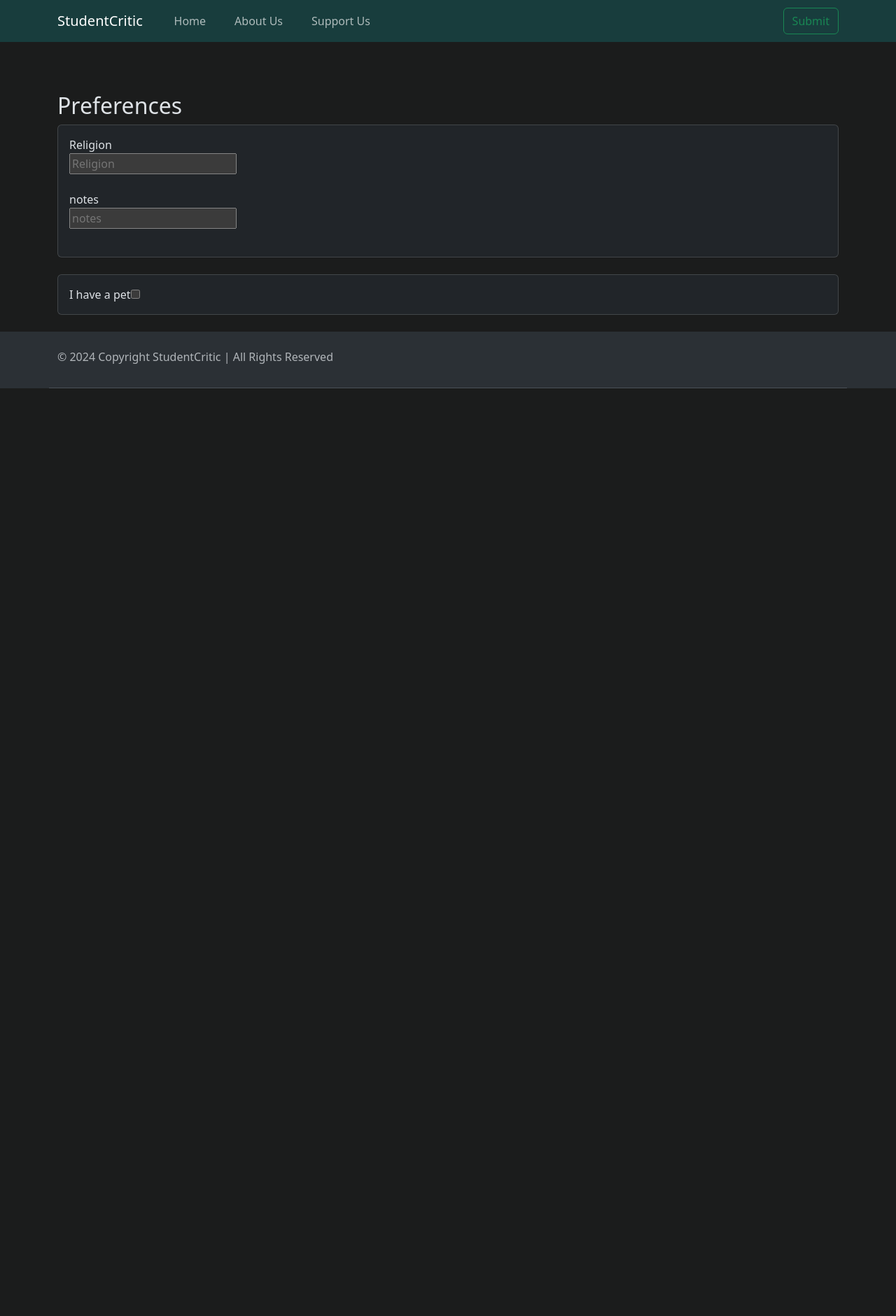
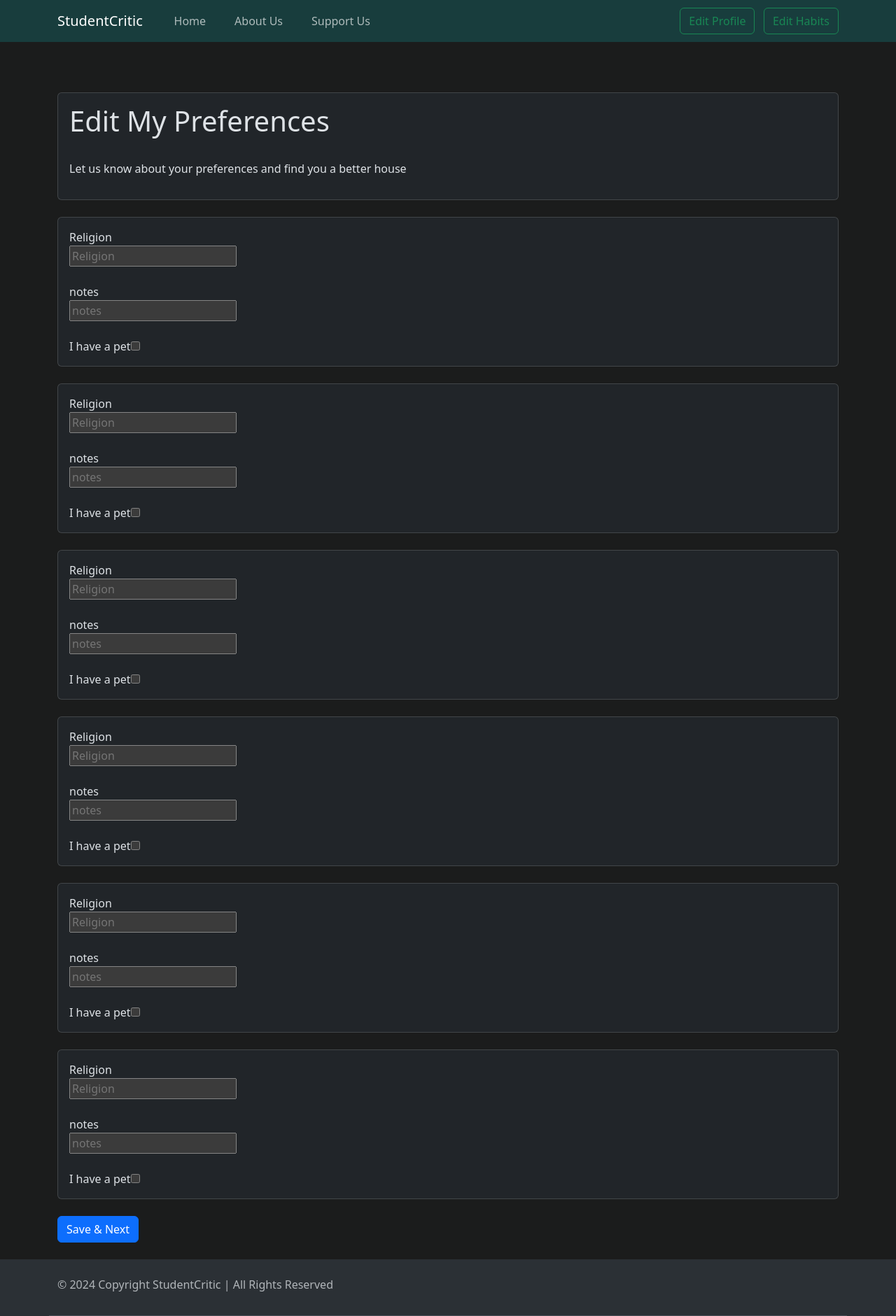
Before and after one commit to shara111/Housing-Hackathon, a Next.js app: page /preferences in a window 1280 px wide. Shown: the whole page at 70% size. Before the commit the page ends 800 px from the top, so only its background shows below. Built offline with nearby package versions, Linux system fonts and the light colour scheme.

Commit message:
Update Profile and Prefernces

```diff
--- a/components/Footer.js
+++ b/components/Footer.js
@@ -3,27 +3,27 @@ import { FontAwesomeIcon } from "@fortawesome/react-fontawesome";
 export default function Footer() {
   return (
     <>
-      <footer class="text-center text-lg-start bg-body-tertiary text-muted">
-        <section class="d-flex justify-content-center justify-content-lg-between pt-4 pb-3 border-bottom container">
-          <div class="me-5 d-none d-lg-block">
+      <footer className="text-center text-lg-start bg-body-tertiary text-muted">
+        <section className="d-flex justify-content-center justify-content-lg-between pt-4 pb-3 border-bottom container">
+          <div className="me-5 d-none d-lg-block">
             <p>&copy; 2024 Copyright StudentCritic | All Rights Reserved</p>
           </div>
           <div>
-            <a href="" class="me-4 text-reset"></a>
-            <a href="" class="me-4 text-reset">
-              <i class="fab fa-twitter"></i>
+            <a href="" className="me-4 text-reset"></a>
+            <a href="" className="me-4 text-reset">
+              <i className="fab fa-twitter"></i>
             </a>
-            <a href="" class="me-4 text-reset">
-              <i class="fab fa-google"></i>
+            <a href="" className="me-4 text-reset">
+              <i className="fab fa-google"></i>
             </a>
-            <a href="" class="me-4 text-reset">
-              <i class="fab fa-instagram"></i>
+            <a href="" className="me-4 text-reset">
+              <i className="fab fa-instagram"></i>
             </a>
-            <a href="" class="me-4 text-reset">
-              <i class="fab fa-linkedin"></i>
+            <a href="" className="me-4 text-reset">
+              <i className="fab fa-linkedin"></i>
             </a>
-            <a href="" class="me-4 text-reset">
-              <i class="fab fa-github"></i>
+            <a href="" className="me-4 text-reset">
+              <i className="fab fa-github"></i>
             </a>
           </div>
         </section>
--- a/components/MainNavbar.js
+++ b/components/MainNavbar.js
@@ -34,9 +34,12 @@ export default function MainNavbar() {
                 <Nav.Link>Support Us</Nav.Link>
               </Link>
             </Nav>
-
-            <Button href="/submit" variant="outline-success">
-              Submit
+            <Button href="/profile" variant="outline-success">
+              Edit Profile
+            </Button>
+            &nbsp; &nbsp;
+            <Button href="/preferences" variant="outline-success">
+              Edit Habits
             </Button>
           </Navbar.Collapse>
         </Container>
--- a/pages/preferences.js
+++ b/pages/preferences.js
@@ -1,40 +1,43 @@
-import Card from 'react-bootstrap/Card';
-import {useForm} from 'react-hook-form';
+import { Button, Form } from "react-bootstrap";
+import Card from "react-bootstrap/Card";
+import { useForm } from "react-hook-form";
 
-
-export default function Preferences(){
-
-    const { register, handleSubmit, formState: {errors} } = useForm({
+export default function Preferences() {
+  const {
+    register,
+    handleSubmit,
+    formState: { errors },
+  } = useForm({
     defaultValues: {
       //religion
       typeOfReligion: "",
       religionNotes: "",
       //Pets
-            hasPets : true,
-            petType : "",
+      hasPets: true,
+      petType: "",
       numPets: 0,
       petNotes: "",
 
       //Cooking and eating
-            foodYouCook : [],
-            restrictions : [],
+      foodYouCook: [],
+      restrictions: [],
 
       // guests
       dayTimeGuests: "",
       dayTimeGuestsFreq: "",
-            nightTimeGuests : "",
-            nightTimeGuestsFreq : "",
+      nightTimeGuests: "",
+      nightTimeGuestsFreq: "",
 
       //substance consumption
-            tobacco : false,
-            alcohol : false,
-            cannabis : false,
-            alocoholFreq : "",
-            tobaccoFreq : "",
-            cannabisFreq : "",
+      tobacco: false,
+      alcohol: false,
+      cannabis: false,
+      alocoholFreq: "",
+      tobaccoFreq: "",
+      cannabisFreq: "",
 
       //cleanliness
-            cleansKitchen : "",
+      cleansKitchen: "",
       cleansBathroom: "",
       cleanPersonalRoom: "",
       cleanSharedSpaces: "",
@@ -42,44 +45,127 @@ export default function Preferences(){
   });
 
   const onSubmit = async (data) => {
-        try{
-            const response = await fetch ('/api/preferences', {
-                method: 'POST',
-                headers : {
-                    'Content-Type' : 'application/json',
+    try {
+      const response = await fetch("/api/preferences", {
+        method: "POST",
+        headers: {
+          "Content-Type": "application/json",
         },
-                body : JSON.stringify(data),
-            }) ;
+        body: JSON.stringify(data),
+      });
     } catch (error) {
       console.log("Error: ", error.message);
     }
-    }
+  };
 
   return (
     <>
-            <h2> Preferences </h2>
-            <form onSubmit={handleSubmit(onSubmit)}>
+      <Card>
+        <Card.Body>
+          <h1>Edit My Preferences</h1>
+          <br />
+          <p>Let us know about your preferences and find you a better house</p>
+        </Card.Body>
+      </Card>
+      <br />
+      <Form onSubmit={handleSubmit(onSubmit)}>
+        {/* GUEST INPUT*/}
+        <Card>
+          <Card.Body>
+            <label>Religion</label>
+            <br />
+            <input type="text" placeholder="Religion" {...register("typeOfReligion")} /> <br />
+            <br />
+            <label>notes</label>
+            <br />
+            <input type="text" placeholder="notes" {...register("religionNotes")} /> <br /> <br />
+            <label> I have a pet</label>
+            <input type="checkbox" />
+          </Card.Body>
+        </Card>
+        <br />
+
         {/* RELIGION INPUT*/}
         <Card>
           <Card.Body>
-                    <label>Religion</label><br/>
-                    <input type="text" placeholder='Religion' {...register('typeOfReligion')}/> <br/><br/>
-                    <label>notes</label><br/>
-                    <input type="text" placeholder='notes' {...register('religionNotes')}/> <br/> <br/>
+            <label>Religion</label>
+            <br />
+            <input type="text" placeholder="Religion" {...register("typeOfReligion")} /> <br />
+            <br />
+            <label>notes</label>
+            <br />
+            <input type="text" placeholder="notes" {...register("religionNotes")} /> <br /> <br />
+            <label> I have a pet</label>
+            <input type="checkbox" />
           </Card.Body>
         </Card>
-                <br/>
+        <br />
+
+        {/* Cooking and Eating INPUT*/}
         <Card>
           <Card.Body>
+            <label>Religion</label>
+            <br />
+            <input type="text" placeholder="Religion" {...register("typeOfReligion")} /> <br />
+            <br />
+            <label>notes</label>
+            <br />
+            <input type="text" placeholder="notes" {...register("religionNotes")} /> <br /> <br />
             <label> I have a pet</label>
-                        <input
-                            type='checkbox'/>
+            <input type="checkbox" />
           </Card.Body>
         </Card>
+        <br />
 
+        {/* Only men only women INPUT*/}
+        <Card>
+          <Card.Body>
+            <label>Religion</label>
+            <br />
+            <input type="text" placeholder="Religion" {...register("typeOfReligion")} /> <br />
+            <br />
+            <label>notes</label>
+            <br />
+            <input type="text" placeholder="notes" {...register("religionNotes")} /> <br /> <br />
+            <label> I have a pet</label>
+            <input type="checkbox" />
+          </Card.Body>
+        </Card>
+        <br />
 
+        {/* Pets INPUT*/}
+        <Card>
+          <Card.Body>
+            <label>Religion</label>
+            <br />
+            <input type="text" placeholder="Religion" {...register("typeOfReligion")} /> <br />
+            <br />
+            <label>notes</label>
+            <br />
+            <input type="text" placeholder="notes" {...register("religionNotes")} /> <br /> <br />
+            <label> I have a pet</label>
+            <input type="checkbox" />
+          </Card.Body>
+        </Card>
+        <br />
 
-            </form>
+        {/* Substance Comsumption INPUT*/}
+        <Card>
+          <Card.Body>
+            <label>Religion</label>
+            <br />
+            <input type="text" placeholder="Religion" {...register("typeOfReligion")} /> <br />
+            <br />
+            <label>notes</label>
+            <br />
+            <input type="text" placeholder="notes" {...register("religionNotes")} /> <br /> <br />
+            <label> I have a pet</label>
+            <input type="checkbox" />
+          </Card.Body>
+        </Card>
+        <br />
+        <Button type="submit">Save & Next</Button>
+      </Form>
     </>
-    )
+  );
 }
--- a/pages/submit.js
+++ b/pages/profile.js
@@ -6,7 +6,7 @@ import InputGroup from "react-bootstrap/InputGroup";
 import Row from "react-bootstrap/Row";
 import "bootstrap/dist/css/bootstrap.min.css";
 
-export default function Submit() {
+export default function Profile() {
   const [validated, setValidated] = useState(false);
   const [date, setDate] = useState(new Date());
 
```
Lines whose indentation alone changed are shown as unchanged.
